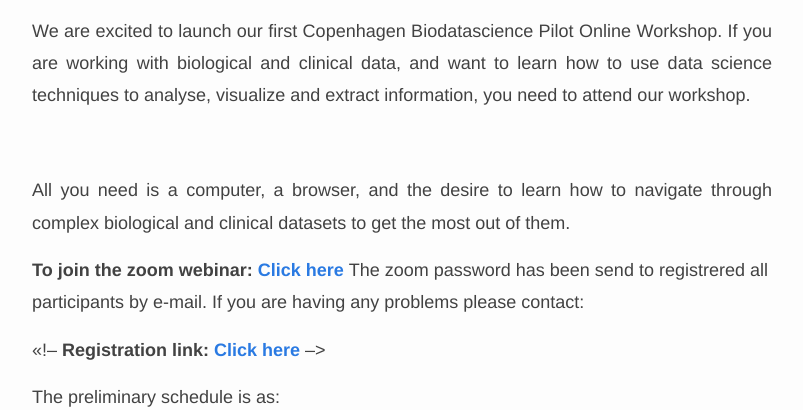
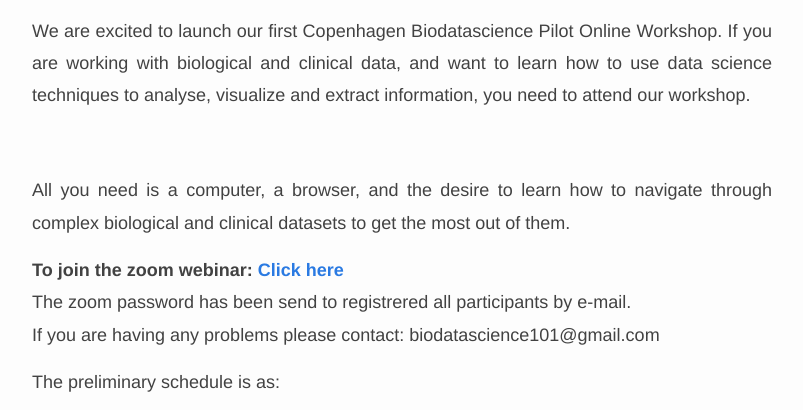
Before and after one commit to biodatascience101/BioDataScience101.github.io, a Jekyll site: the page built from _pages/programme_pilot/index.md, in a window 1280 px wide and 900 px high, scrolled down 397 px, cut to the strip 0-410 px from the top of the window. Shown: the whole strip, without its empty margins (238-1041 px from the left). Built offline with Jekyll 4.4.1, drawn with Linux system fonts in a browser that asks for light colours; nearby versions of some CDN libraries.

Commit message:
Update index.md

```diff
--- a/_pages/programme_pilot/index.md
+++ b/_pages/programme_pilot/index.md
@@ -17,11 +17,13 @@ rank: 9
  <p style="text-align:justify">All you need is a computer, a browser, and the desire to learn how to navigate through complex biological and clinical datasets to get the most out of them.</p>
 
 <b> To join the zoom webinar:  <a href=" https://zoom.us/j/270125787?pwd=VVNjK1I0VFkrcVZDWSs0Uy82b3o2QT09 ">Click here </a></b>
+<br>
 The zoom password has been send to registrered all participants by e-mail.
-If you are having any problems please contact:
+<br>
+If you are having any problems please contact: biodatascience101@gmail.com
 
 
-<<!--<b> Registration link:  <a href="https://www.conferencemanager.dk/biodatascience-workshop">Click here </a></b>-->
+<!--<b> Registration link:  <a href="https://www.conferencemanager.dk/biodatascience-workshop">Click here </a></b>-->
 
 
 The preliminary schedule is as:
```
